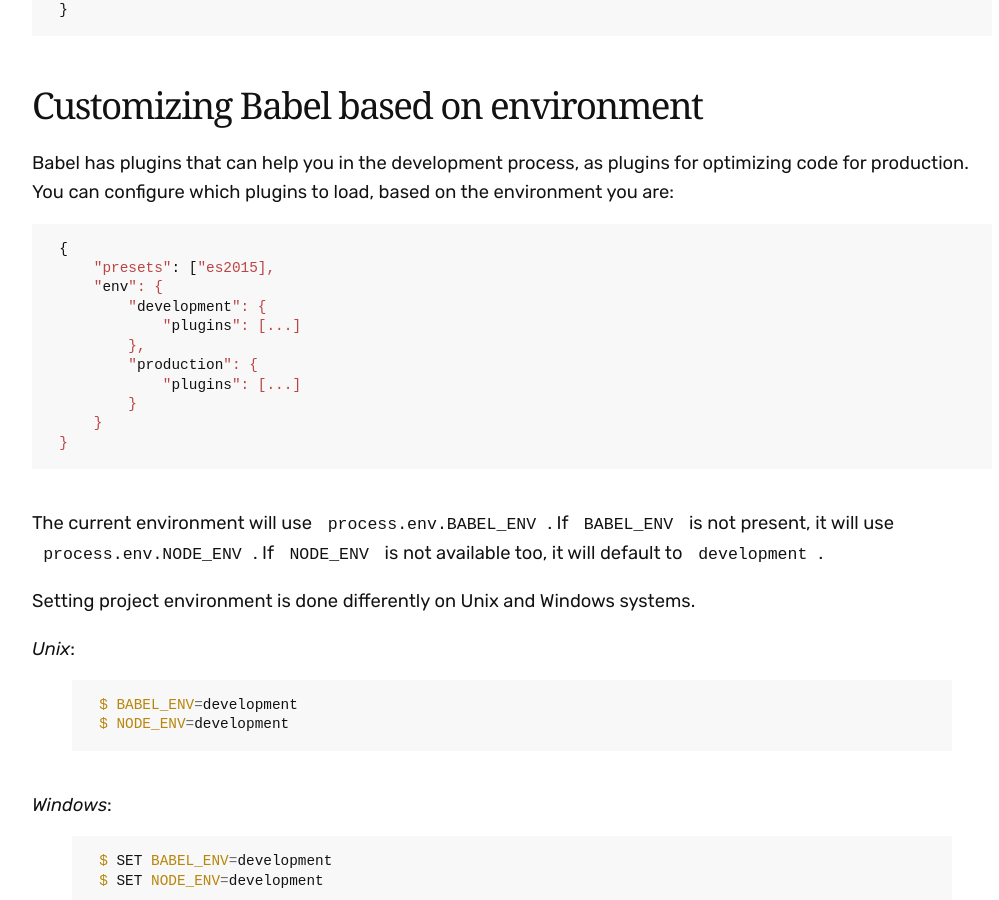
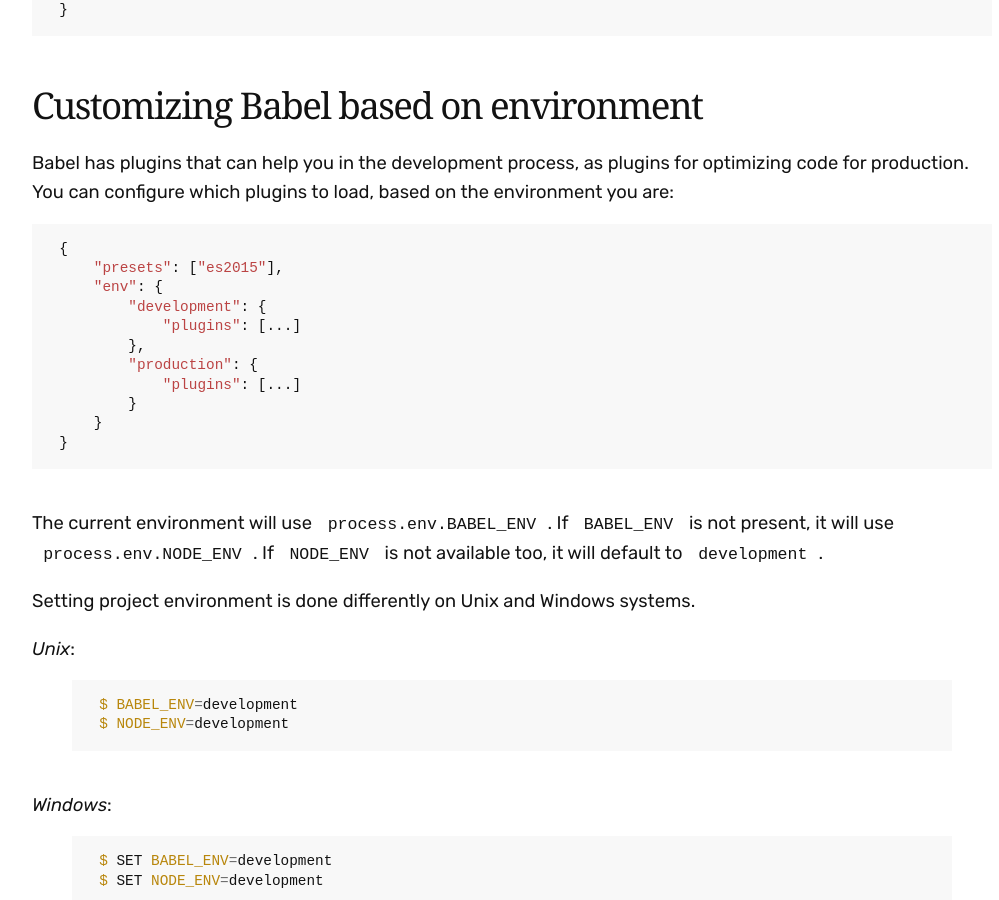
Before and after one commit to KleoPetroff/kleopetroff.github.io, a Jekyll site: the page built from _posts/2016-03-18-everything-about-babel.md, in a window 1280 px wide and 900 px high, scrolled down 7229 px. Shown: the whole window, without its empty margins (128-1127 px from the left). Built offline with Jekyll 4.4.1, drawn with Linux system fonts in a browser that asks for light colours; comment, search, counter and statistics services are not loaded.

````diff
--- a/_posts/2016-03-18-everything-about-babel.md
+++ b/_posts/2016-03-18-everything-about-babel.md
@@ -250,7 +250,7 @@ Babel has plugins that can help you in the development process, as plugins for o
 
 ```javascript
 {
-    "presets": ["es2015],
+    "presets": ["es2015"],
     "env": {
         "development": {
             "plugins": [...]
````
